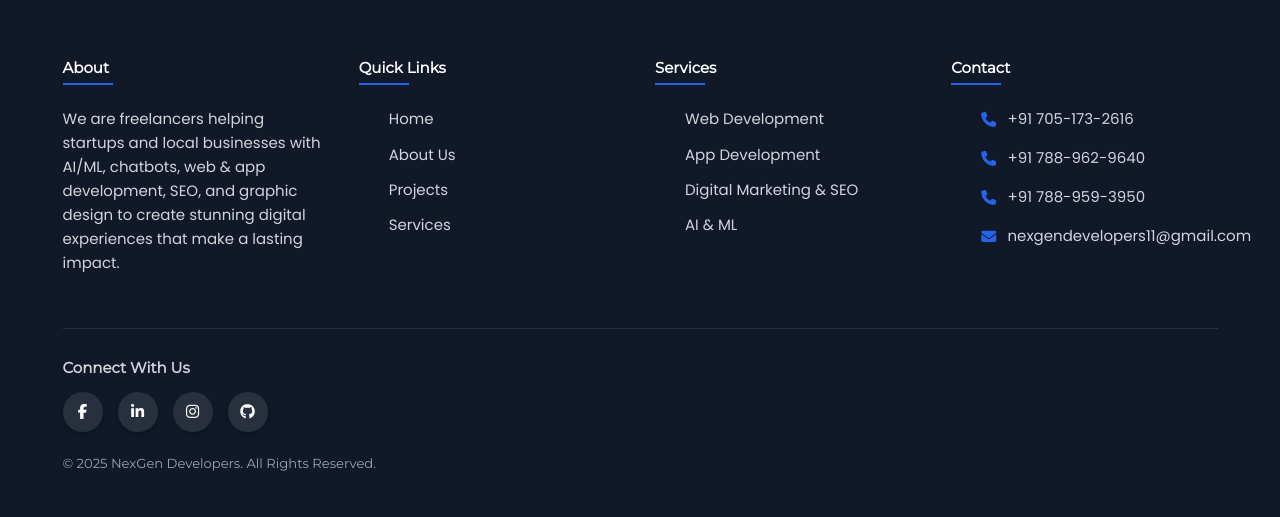
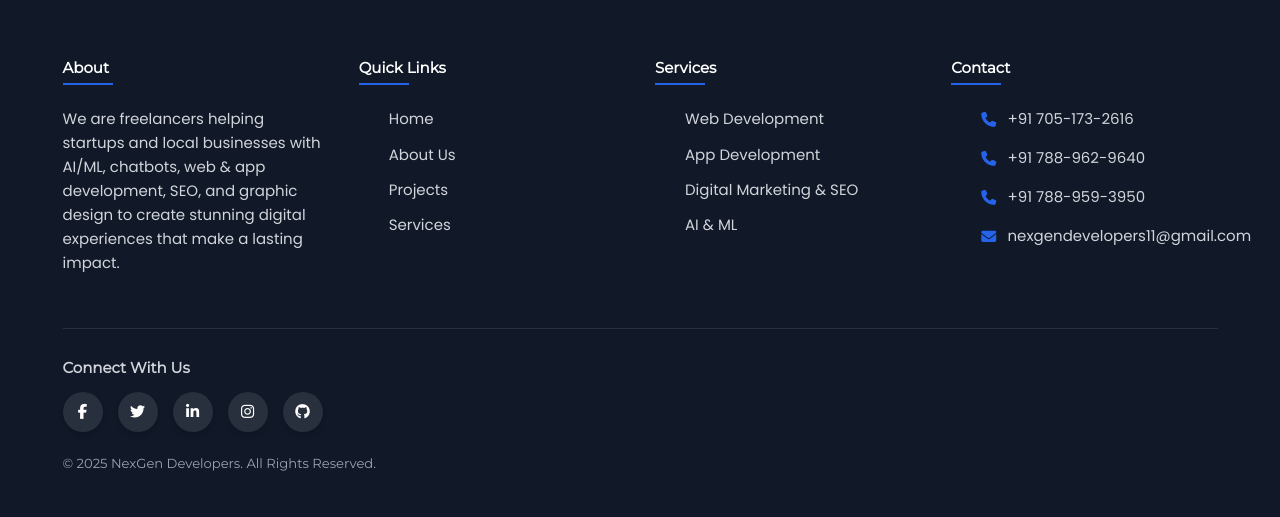
Before and after one commit to Nexgendevelopers/nexgendevelopers, a Flask app: page / in a window 1280 px wide. Shown: the part 5248-5765 px from the top of the page. Run offline with Flask 3, Linux system fonts and the light colour scheme.

Commit message:
Update index.html

```diff
--- a/templates/index.html
+++ b/templates/index.html
@@ -20,10 +20,11 @@
   <meta name="twitter:description" content="We are freelancers helping startups and local businesses with AI/ML, chatbots, web & app development, SEO, and graphic design to create stunning digital experiences.">
   <meta name="twitter:image" content="{{ url_for('static', filename='img/logo.png') }}">
 
-  <link rel="apple-touch-icon" sizes="180x180" href="{{ url_for('static', filename='Favicon/apple-touch-icon.png') }}">
+  <link rel="apple-touch-icon" sizes="180x180" href="{{ url_for('static', filename='img/logo.png') }}">
   <link rel="icon" type="image/png" sizes="32x32" href="{{ url_for('static', filename='img/logo.png') }}">
   <link rel="icon" type="image/png" sizes="16x16" href="{{ url_for('static', filename='img/logo.png') }}">
   <link rel="manifest" href="{{ url_for('static', filename='Favicon/site.webmanifest') }}">
+  <link rel="shortcut icon" href="{{ url_for('static', filename='img/logo.png') }}">
 
   <link href="https://fonts.googleapis.com/css2?family=Poppins:wght@300;400;500;600;700&display=swap" rel="stylesheet">
   <link rel="preconnect" href="https://fonts.googleapis.com">
@@ -68,6 +69,7 @@
           <img src="{{ url_for('static', filename='img/logo.png') }}" alt="NexGen Developers Logo" class="logo">
         </a>
 
+        <!-- Hamburger Menu -->
         <div class="hamburger">
           <div class="hamburger-line line1"></div>
           <div class="hamburger-line line2"></div>
@@ -97,6 +99,7 @@
     </nav>
   </header>
 
+  <!-- Rest of the HTML remains unchanged -->
   <!-- Hero Section -->
   <div id="home">
     <section class="hero-section">
@@ -558,7 +561,7 @@
           <h4>Connect With Us</h4>
           <div class="footer-main-social-links">
             <a href="https://www.facebook.com/share/1924Qev3Su/" class="footer-main-social-icon"><i class="fab fa-facebook-f"></i></a>
-<!--             <a href="https://www.linkedin.com/company/105880683/" class="footer-main-social-icon"><i class="fab fa-twitter"></i></a> -->
+            <a href="https://www.linkedin.com/company/105880683/" class="footer-main-social-icon"><i class="fab fa-twitter"></i></a>
             <a href="https://www.linkedin.com/company/105880683/" class="footer-main-social-icon"><i class="fab fa-linkedin-in"></i></a>
             <a href="https://www.instagram.com/nexgendevelopers_?igsh=MTJiczF6aDNxbjB2eg==" class="footer-main-social-icon"><i class="fab fa-instagram"></i></a>
             <a href="https://github.com/Nexgendevelopers" class="footer-main-social-icon"><i class="fab fa-github"></i></a>
```
